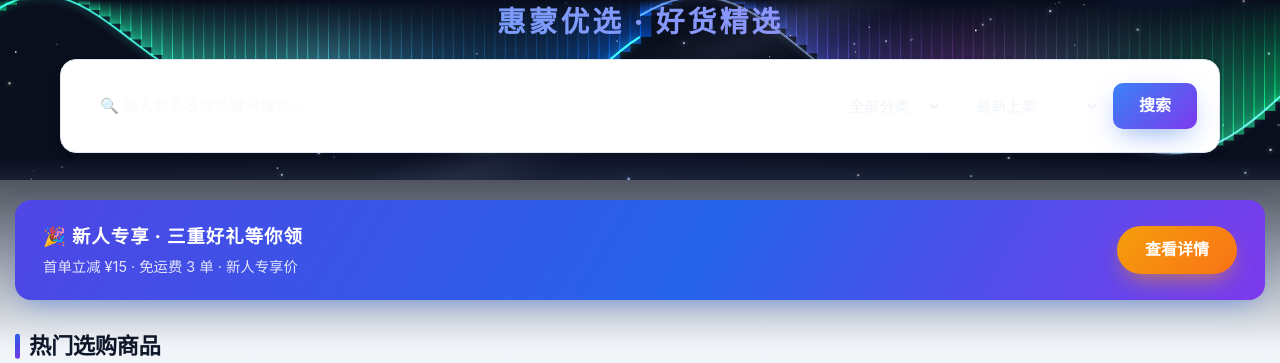
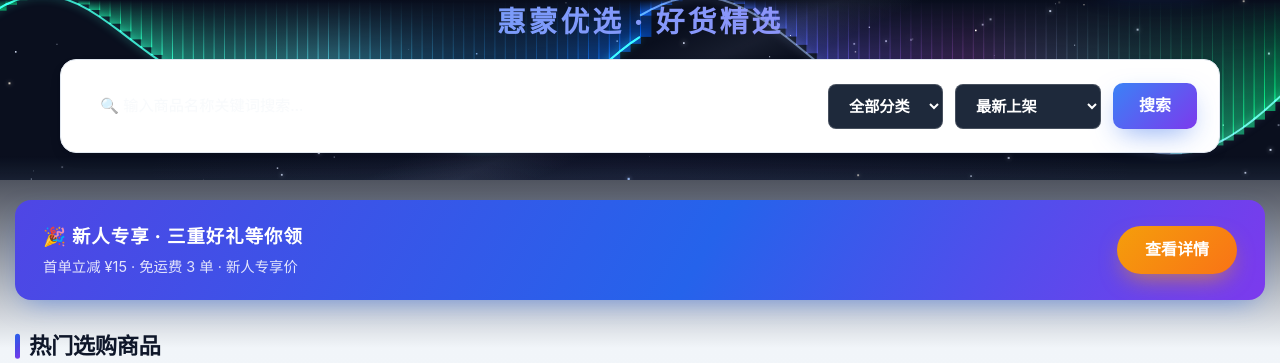
Before and after one commit to YIAnJs-shallow/hmyx.shop, a PHP site: page / in a window 1280 px wide. Shown: the part 72-435 px from the top of the page. Run offline with PHP 8.4, Linux system fonts and the light colour scheme; data that the repository does not hold is empty.

Commit message:
修复首页搜索栏分类下拉看不清：select改实色深底#1e293b白字加粗(原半透明玻璃底+color-scheme:dark在Windows Chrome下字色过淡)，option/opt-sub同步提亮；index.php的shop.css/style.css引用加?v=2破浏览器缓存(首页宽屏优化用户端未生效的根因)，测试123项全过

```diff
--- a/css/shop.css
+++ b/css/shop.css
@@ -15,9 +15,9 @@
 .hero-inner .search-input,.hero-inner .search-select{background:rgba(255,255,255,.08);border:1px solid rgba(255,255,255,.18);color:#f1f5f9;backdrop-filter:blur(6px)}
 .hero-inner .search-input::placeholder{color:rgba(241,245,249,.5)}
 /* select 双保险：本体 color-scheme:dark 让原生下拉变深色，option 再显式指定深底浅字 */
-.hero-inner .search-select{color-scheme:dark}
-.hero-inner .search-select option{background:#1e293b;color:#f1f5f9}
-.hero-inner .search-select option.opt-sub{color:#cbd5e1}
+.hero-inner .search-select{background:#1e293b;color:#ffffff;font-weight:600}
+.hero-inner .search-select option{background:#1e293b;color:#ffffff}
+.hero-inner .search-select option.opt-sub{color:#e2e8f0}
 .hero-inner .search-btn{background:linear-gradient(135deg,#3b82f6,#7c3aed);border:0;color:#fff;padding:10px 26px;border-radius:10px;cursor:pointer;font:inherit;font-weight:700}
 .hero-inner .search-btn:hover{filter:brightness(1.1)}
 .hero-inner .reset-btn{background:rgba(255,255,255,.12);color:#f1f5f9;border:1px solid rgba(255,255,255,.25)}
--- a/index.php
+++ b/index.php
@@ -137,8 +137,8 @@ $recommend = recommend_for_user((int)($_SESSION['user_id'] ?? 0), 8);
     <meta name="viewport" content="width=device-width, initial-scale=1.0">
     <title>惠蒙优选 - 精选优质商城</title>
     <!-- shop.css 提供推荐板块的卡片类名；style.css 在后以保持整页现有观感 -->
-    <link rel="stylesheet" href="css/shop.css">
-    <link rel="stylesheet" href="css/style.css">
+    <link rel="stylesheet" href="css/shop.css?v=2">
+    <link rel="stylesheet" href="css/style.css?v=2">
 </head>
 <body class="page-home">
         <header>
```
